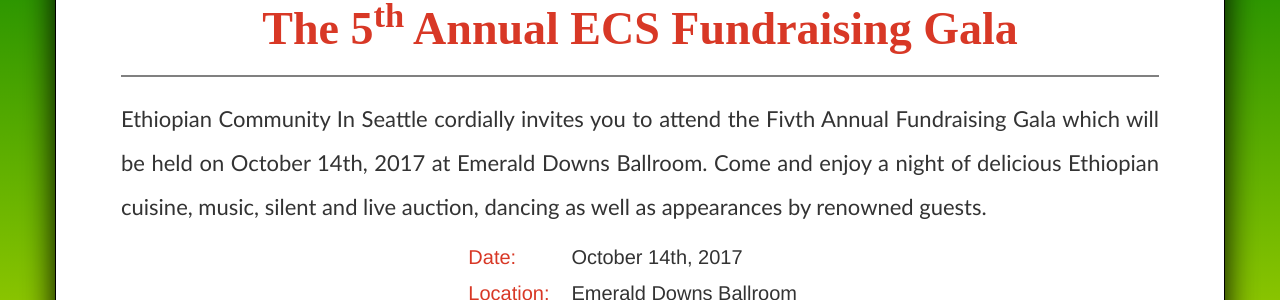
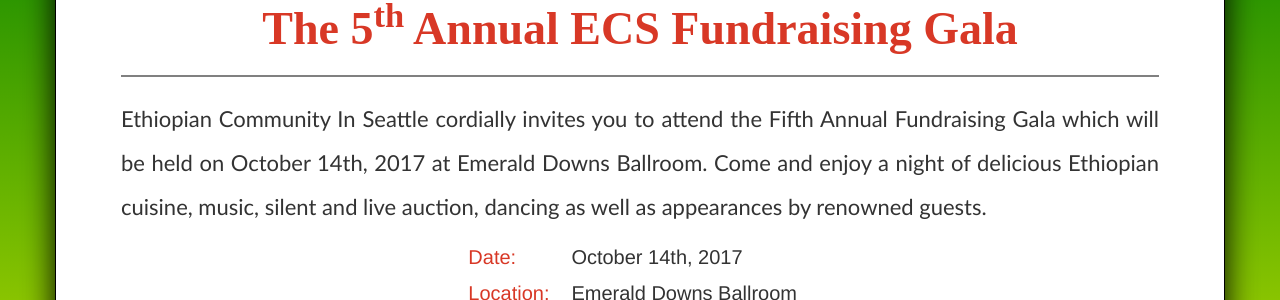
Before and after one commit to ecseattle/events-2017-annualfundraisinggala, a Jekyll site: the page index.html, which Jekyll copies as it is, in a window 1280 px wide and 1400 px high. Shown: the part 153-453 px from the top of the window. Built offline with Jekyll 4.4.1, drawn with Linux system fonts in a browser that asks for light colours; nearby versions of some CDN libraries; some of the changed text lies outside the part shown.

Commit message:
Fivth replaced with Fifth and Meron add as primary contact

```diff
--- a/index.html
+++ b/index.html
@@ -32,7 +32,7 @@
             </div>
             <div class="row">
                 <div class="col-md-12">
-                    <p id="bodyp">Ethiopian Community In Seattle cordially invites you to attend the Fivth Annual Fundraising Gala which will be held on October 14th, 2017 at Emerald Downs Ballroom. Come and enjoy a night of delicious Ethiopian cuisine, music, silent and live auction, dancing as well as appearances by renowned guests.</p>
+                    <p id="bodyp">Ethiopian Community In Seattle cordially invites you to attend the Fifth Annual Fundraising Gala which will be held on October 14th, 2017 at Emerald Downs Ballroom. Come and enjoy a night of delicious Ethiopian cuisine, music, silent and live auction, dancing as well as appearances by renowned guests.</p>
                 </div>
             </div>
             <div class="row">
@@ -173,7 +173,7 @@
                                 <a href="https://www.facebook.com/events/848726521950576/" target="_blank" title="share" class="btn btn-primary btn-sm">Share</a>
                                <a href="https://www.facebook.com/events/848726521950576/" target="_blank">sign up </a> and see what your friends like </p>
                         </div>
-                    <p class="text-center">For additional information call Metti at 206-325-0304 or visit us at <a href="http://www.ecseattle.org" target="_blank">ecseattle.org</a></p>
+                    <p class="text-center">For additional information call Meron at 206-325-0304 or visit us at <a href="http://www.ecseattle.org" target="_blank">ecseattle.org</a></p>
                 </div>
             </div>
         </div>
```
